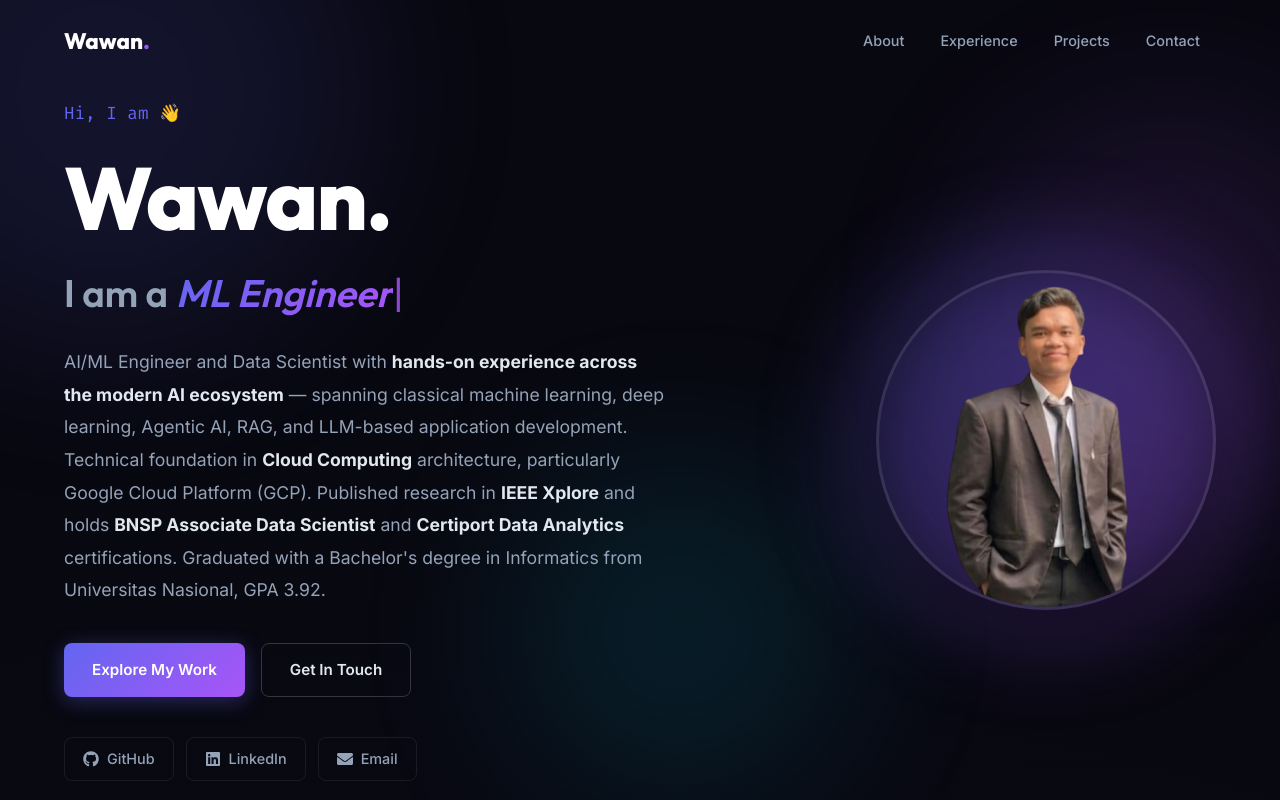
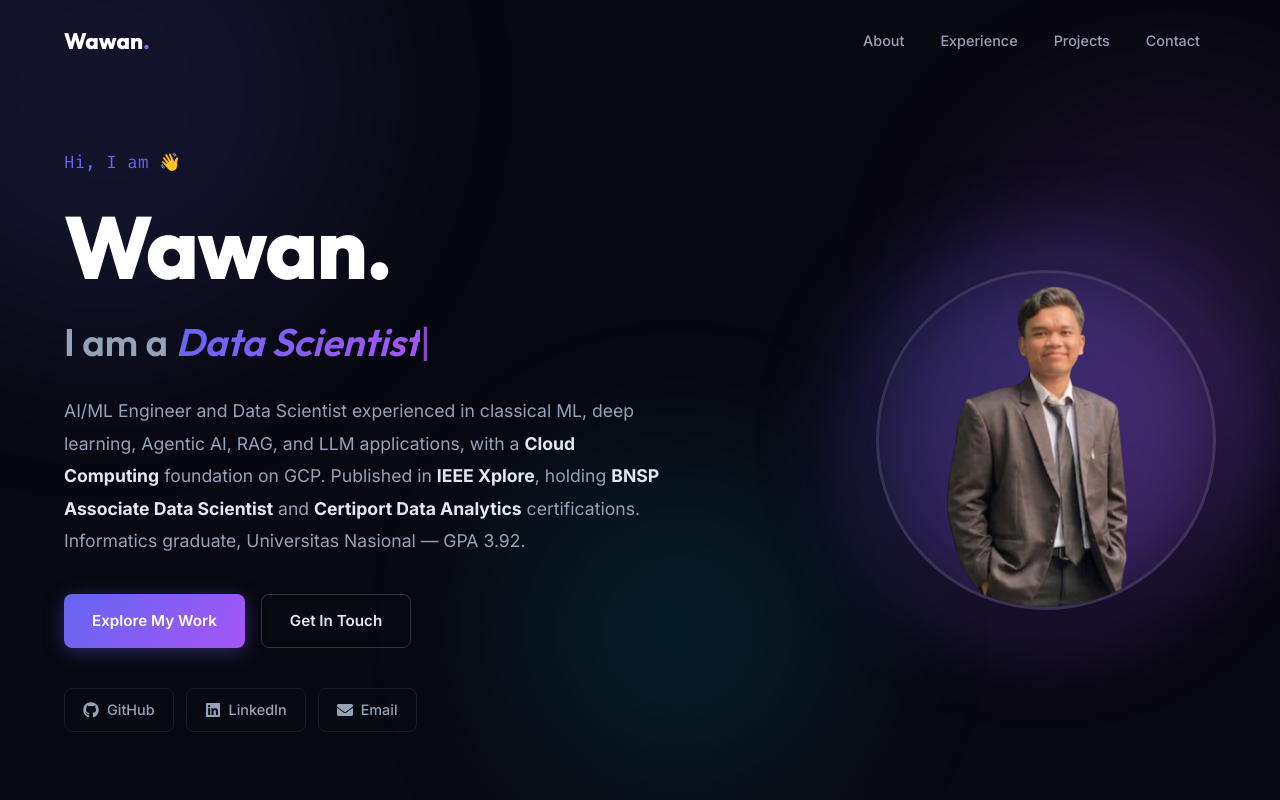
Before and after one commit to wan-projects/Web-Portofolio-Wawan, a React (Vite) app: page / in a window 1280 px wide. Shown: the top 800 px of the page. Built offline with nearby package versions, Linux system fonts and the light colour scheme.

Commit message:
Update file: src/components/Hero.jsx

```diff
--- a/src/components/Hero.jsx
+++ b/src/components/Hero.jsx
@@ -2,7 +2,7 @@ import React, { useState, useEffect } from "react";
 import { FaGithub, FaLinkedin, FaEnvelope } from "react-icons/fa";
 import profileImg from "../assets/profile.png";
 
-const ROLES = ["AI Engineer", "ML Engineer", "Data Scientist", "Data Analyst"];
+const ROLES = ["AI/ML Engineer", "Data Scientist", "Data Analyst"];
 
 const Hero = () => {
   const [displayed, setDisplayed] = useState("");
@@ -51,17 +51,13 @@ const Hero = () => {
             <span className="cursor">|</span>
           </h2>
           <p className="hero-bio">
-            AI/ML Engineer and Data Scientist with{" "}
-            <strong>hands-on experience across the modern AI ecosystem</strong>{" "}
-            — spanning classical machine learning, deep learning, Agentic AI,
-            RAG, and LLM-based application development. Technical foundation
-            in <strong>Cloud Computing</strong> architecture, particularly
-            Google Cloud Platform (GCP). Published research in{" "}
-            <strong>IEEE Xplore</strong>{" "}
-            and holds <strong>BNSP Associate Data Scientist</strong> and{" "}
+            AI/ML Engineer and Data Scientist experienced in classical ML,
+            deep learning, Agentic AI, RAG, and LLM applications, with a{" "}
+            <strong>Cloud Computing</strong> foundation on GCP. Published in{" "}
+            <strong>IEEE Xplore</strong>,{" "}
+            holding <strong>BNSP Associate Data Scientist</strong> and{" "}
             <strong>Certiport Data Analytics</strong> certifications.
-            Graduated with a Bachelor's degree in Informatics from
-            Universitas Nasional, GPA 3.92.
+            Informatics graduate, Universitas Nasional — GPA 3.92.
           </p>
           <div className="hero-cta">
             <a href="#projects" className="btn-primary">
```
